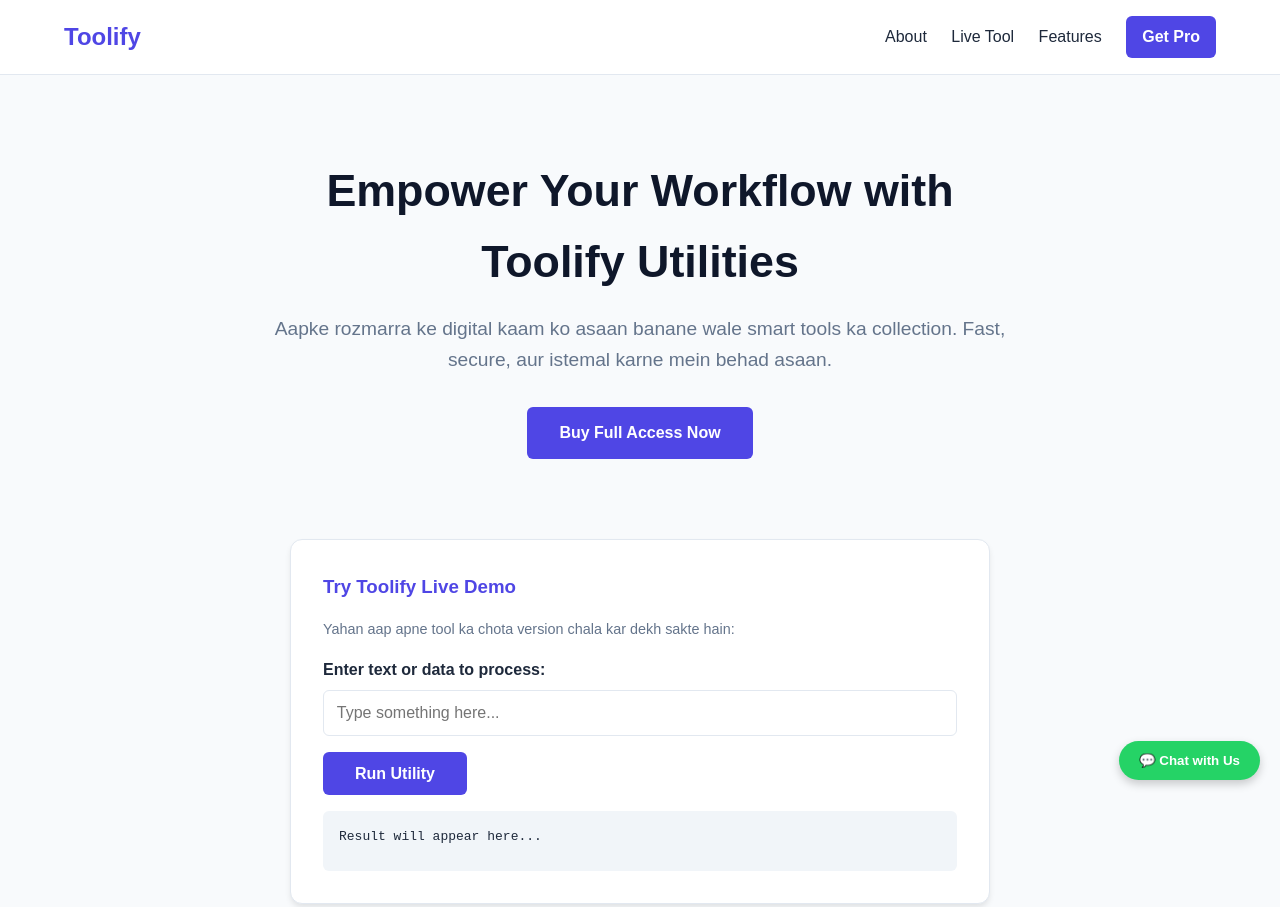
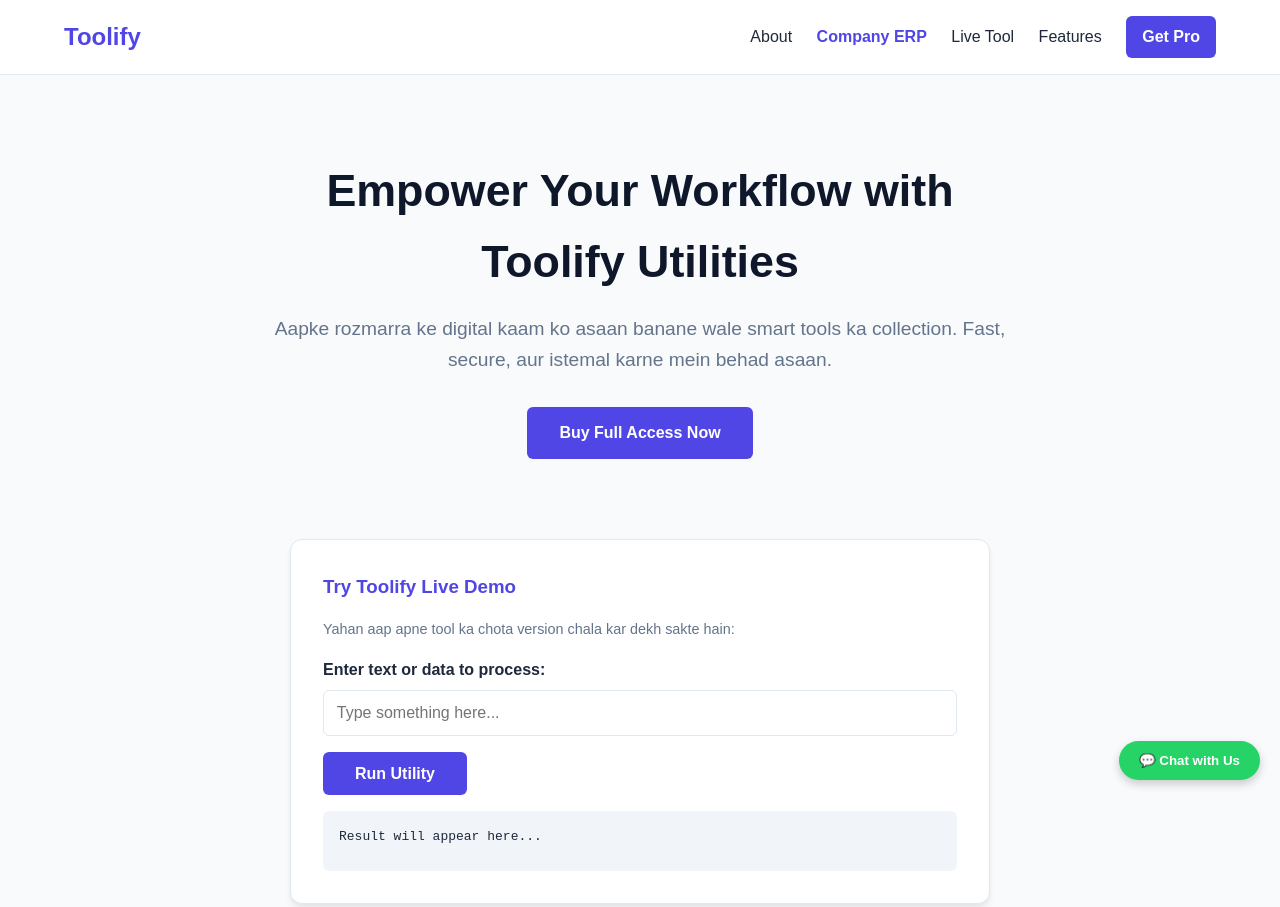
Before and after one commit to fatimaNadir/toolify2, a plain HTML site: page index.html in a window 1280 px wide. Shown: the top 907 px of the page. Drawn offline with Linux system fonts and the light colour scheme.

Commit message:
Update index.html

```diff
--- a/index.html
+++ b/index.html
@@ -290,6 +290,7 @@
         <div class="logo">Toolify</div>
         <nav>
             <a href="#about">About</a>
+            <a href="company-erp.html" style="color: var(--primary); font-weight: bold;">Company ERP</a>
             <a href="#tool">Live Tool</a>
             <a href="#features">Features</a>
             <a href="#pricing" class="btn" style="padding: 0.5rem 1rem; color: white;">Get Pro</a>
```
